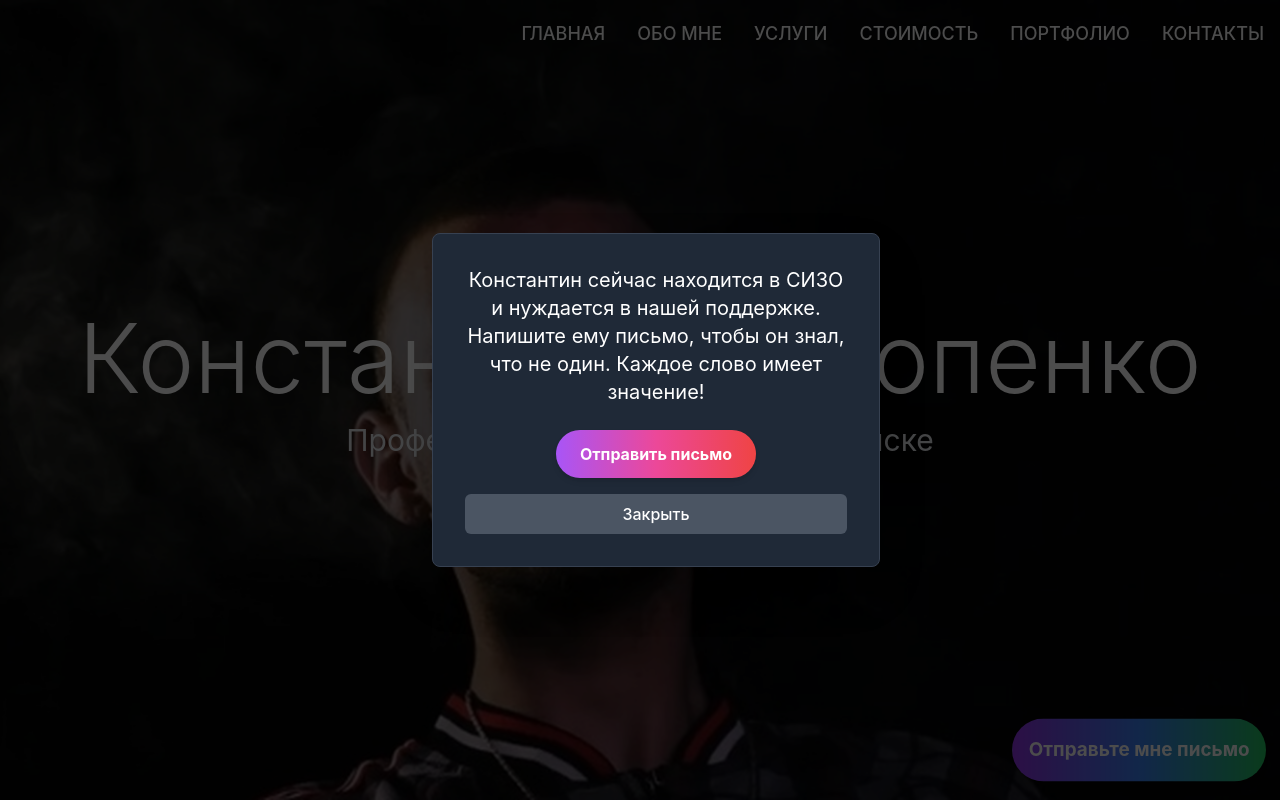
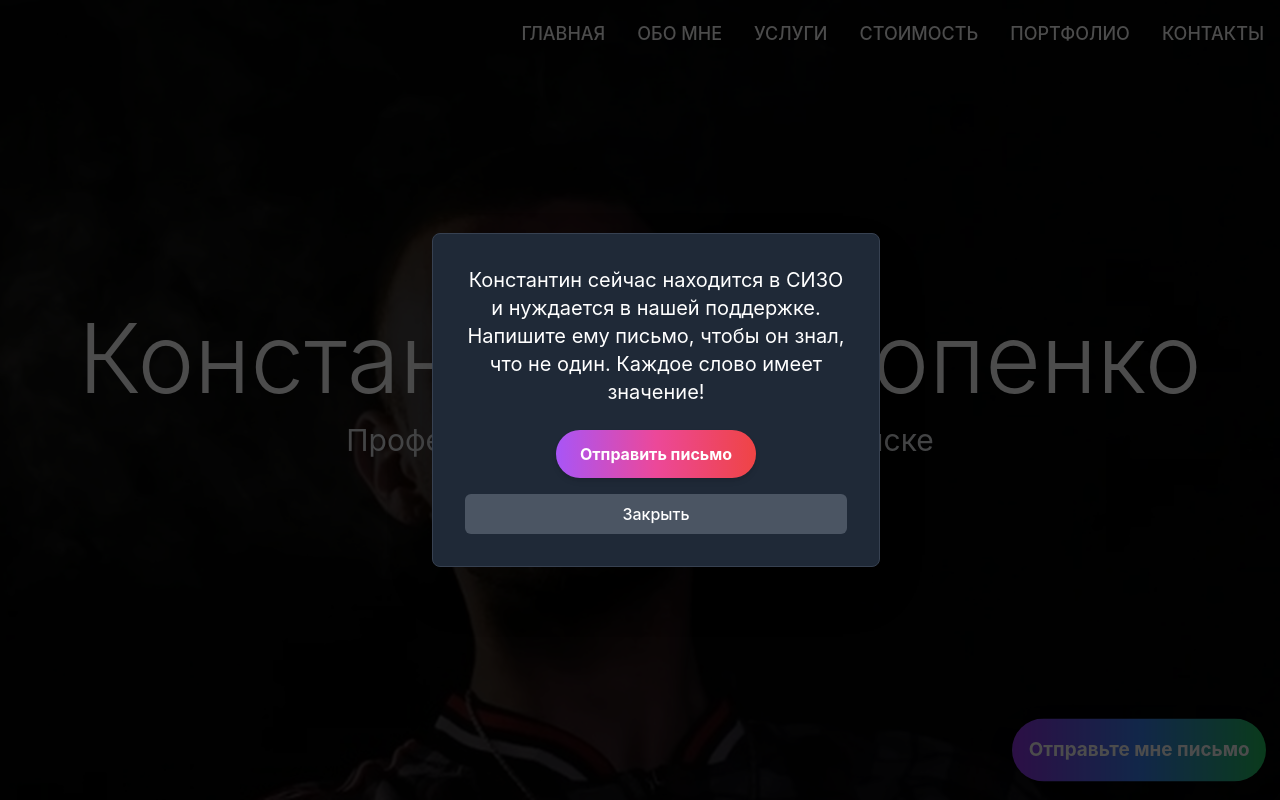
Before and after one commit to oldphotop/oldphotop.github.io, a React (Create React App) app: page / in a window 1280 px wide. Shown: the top 800 px of the page. Built offline with nearby package versions, Linux system fonts and the light colour scheme.

Commit message:
Добавление адаптивного затемнения

```diff
--- a/src/App.js
+++ b/src/App.js
@@ -98,9 +98,18 @@ const Header = () => {
 // --- Hero Section Component ---
 const HeroSection = ({ mediaType, mediaSrc }) => {
     return (
-        <section id="home" className="relative h-screen flex items-center justify-center overflow-hidden text-center text-white font-inter">
-            {/* Darkening overlay */}
-            <div className="absolute inset-0 bg-black bg-opacity-40 z-10 animate-fadeIn"></div>
+        <section
+            id="home"
+            className="relative h-screen flex items-center justify-center overflow-hidden text-center text-white font-inter"
+        >
+            {/* Responsive darkening overlay */}
+            <div
+                className="
+                    absolute inset-0 bg-black z-10 animate-fadeIn
+                    bg-opacity-40 sm:bg-opacity-50 md:bg-opacity-60 lg:bg-opacity-70
+                "
+            ></div>
+
             {/* Media background (video or image) */}
             {mediaType === 'video' ? (
                 <video
@@ -109,7 +118,7 @@ const HeroSection = ({ mediaType, mediaSrc }) => {
                     loop
                     muted
                     playsInline
-                    preload="auto" // Preload video for smoother experience
+                    preload="auto"
                 >
                     <source src={mediaSrc} type="video/mp4" />
                     Ваш браузер не поддерживает тег видео.
@@ -119,14 +128,18 @@ const HeroSection = ({ mediaType, mediaSrc }) => {
                     src={mediaSrc}
                     alt="Hero background"
                     className="absolute inset-0 w-full h-full object-cover z-0"
-                    loading="eager" // Eager load for hero image
+                    loading="eager"
                 />
             )}
 
             {/* Hero section content */}
             <div className="relative z-20 px-4">
-                <h1 className="text-5xl md:text-7xl lg:text-8xl font-light leading-tight mb-4 animate-fadeInDown">Константин Прокопенко</h1>
-                <p className="text-xl md:text-2xl lg:text-3xl text-gray-200 mb-8 animate-fadeInUp delay-200">Профессиональный фотограф в Минске</p>
+                <h1 className="text-5xl md:text-7xl lg:text-8xl font-light leading-tight mb-4 animate-fadeInDown">
+                    Константин Прокопенко
+                </h1>
+                <p className="text-xl md:text-2xl lg:text-3xl text-gray-200 mb-8 animate-fadeInUp delay-200">
+                    Профессиональный фотограф в Минске
+                </p>
             </div>
         </section>
     );
```
